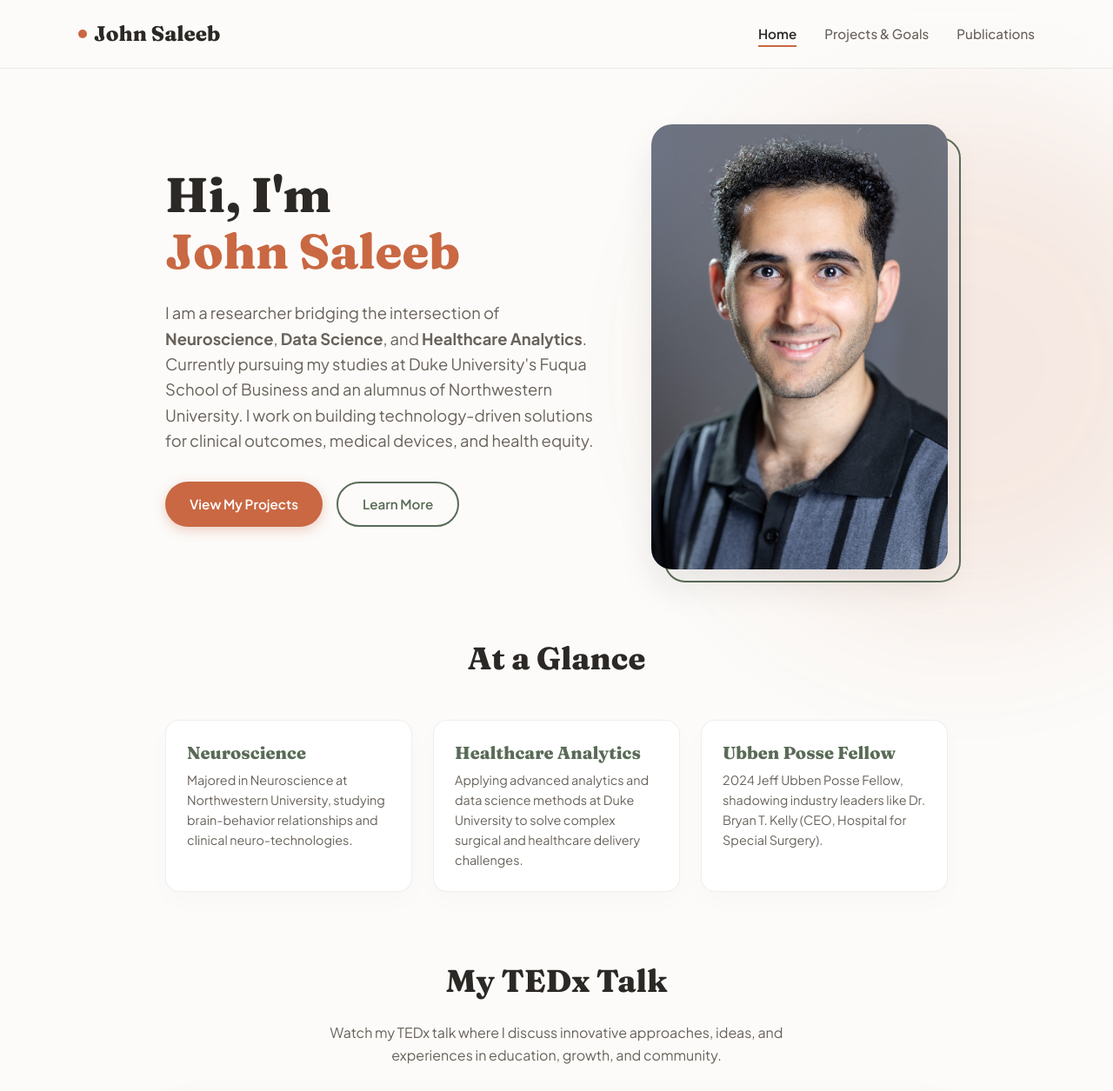
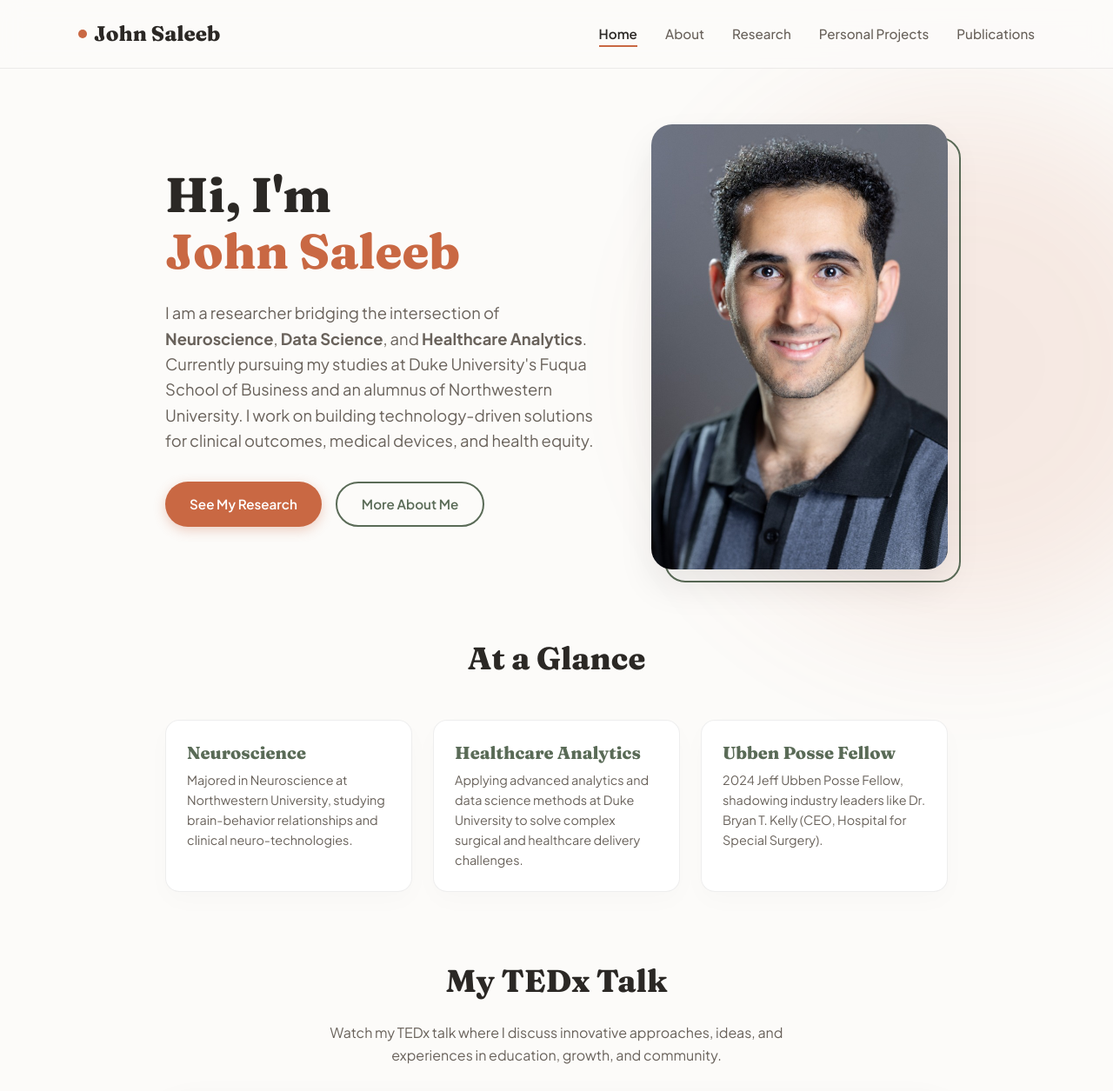
Before and after one commit to saleebj/johnsaleeb.github.io, a Jekyll site: the page built from index.md, in a window 1280 px wide and 1400 px high, cut to the strip 0-1255 px from the top of the window. Shown: the whole strip at 87% size. Built offline with Jekyll 4.4.1, drawn with Linux system fonts in a browser that asks for light colours.

Commit message:
Add About and Personal Projects tabs; rename Projects to Research (#3)
- New /about/ page: education, fellowship, TEDx, values, contact
- New /personal/ page: podcast and fun-project cards (coming soon), TEDx
- projects.md -> research.md at /research/, /projects/ redirects there
- Nav: Home, About, Research, Personal Projects, Publications
- Pin /publications/ permalink; stop publishing README.md


Claude-Session: https://claude.ai/code/session_01AX4NMhvRhiGvoxVxQNFXnv

Co-authored-by: Claude <noreply@anthropic.com>

```diff
--- a/_config.yml
+++ b/_config.yml
@@ -15,8 +15,12 @@ url: "https://saleebj.github.io"
 navigation:
   - title: Home
     url: /
-  - title: Projects & Goals
-    url: /projects/
+  - title: About
+    url: /about/
+  - title: Research
+    url: /research/
+  - title: Personal Projects
+    url: /personal/
   - title: Publications
     url: /publications/
 
@@ -25,9 +29,11 @@ theme: null
 plugins:
   - jekyll-feed
   - jekyll-seo-tag
+  - jekyll-redirect-from
 
 exclude:
   - Gemfile
+  - README.md
   - Gemfile.lock
   - node_modules
   - vendor/
--- a/assets/css/main.scss
+++ b/assets/css/main.scss
@@ -598,6 +598,64 @@ a {
   margin-bottom: 5rem;
 }
 
+// --- ABOUT & PERSONAL PAGES ---
+.about-grid {
+  display: grid;
+  grid-template-columns: repeat(2, 1fr);
+  gap: 1.5rem;
+}
+
+.personal-grid {
+  display: grid;
+  grid-template-columns: repeat(3, 1fr);
+  gap: 1.5rem;
+
+  .project-card {
+    display: flex;
+    flex-direction: column;
+    padding: 1.75rem;
+
+    p { flex: 1; }
+    .project-tag { align-self: flex-start; }
+  }
+}
+
+.about-card {
+  background-color: $card-bg;
+  border-radius: 20px;
+  border: 1px solid $border-color;
+  padding: 1.75rem;
+  transition: all 0.3s ease;
+
+  .project-tag {
+    display: inline-block;
+    padding: 0.25rem 0.75rem;
+    border-radius: 30px;
+    font-size: 0.8rem;
+    font-weight: 600;
+    background-color: rgba($accent-color, 0.1);
+    color: $accent-color;
+    margin-bottom: 0.75rem;
+  }
+
+  h3 { font-size: 1.35rem; margin-bottom: 0.5rem; }
+  p { color: $text-muted; }
+
+  &:hover {
+    transform: translateY(-5px);
+    box-shadow: 0 15px 35px rgba(0,0,0,0.05);
+  }
+}
+
+.badge-soon {
+  font-size: 0.8rem;
+  font-weight: 600;
+  color: $accent-color;
+  background-color: rgba($accent-color, 0.1);
+  padding: 0.2rem 0.65rem;
+  border-radius: 30px;
+}
+
 // --- CONTACT ---
 .contact-section {
   margin: 4rem 0 2rem;
@@ -630,6 +688,11 @@ a {
 
   .hero-actions {
     justify-content: center;
+  }
+
+  .about-grid,
+  .personal-grid {
+    grid-template-columns: 1fr;
   }
 
   .site-footer .footer-links {
--- a/index.md
+++ b/index.md
@@ -12,8 +12,8 @@ description: "John Saleeb is a researcher at Northwestern & Duke University spec
       Currently pursuing my studies at Duke University's Fuqua School of Business and an alumnus of Northwestern University. I work on building technology-driven solutions for clinical outcomes, medical devices, and health equity.
     </p>
     <div class="hero-actions">
-      <a href="{{ '/projects/' | relative_url }}" class="btn btn-primary">View My Projects</a>
-      <a href="#about-me" class="btn btn-secondary">Learn More</a>
+      <a href="{{ '/research/' | relative_url }}" class="btn btn-primary">See My Research</a>
+      <a href="{{ '/about/' | relative_url }}" class="btn btn-secondary">More About Me</a>
     </div>
   </div>
   <div class="hero-image">
```
Also changed, not shown: about.md (added, +53 -0 lines), personal.md (added, +43 -0 lines), publications.md (+1 -0 lines), research.md (renamed from projects.md, +8 -5 lines).
